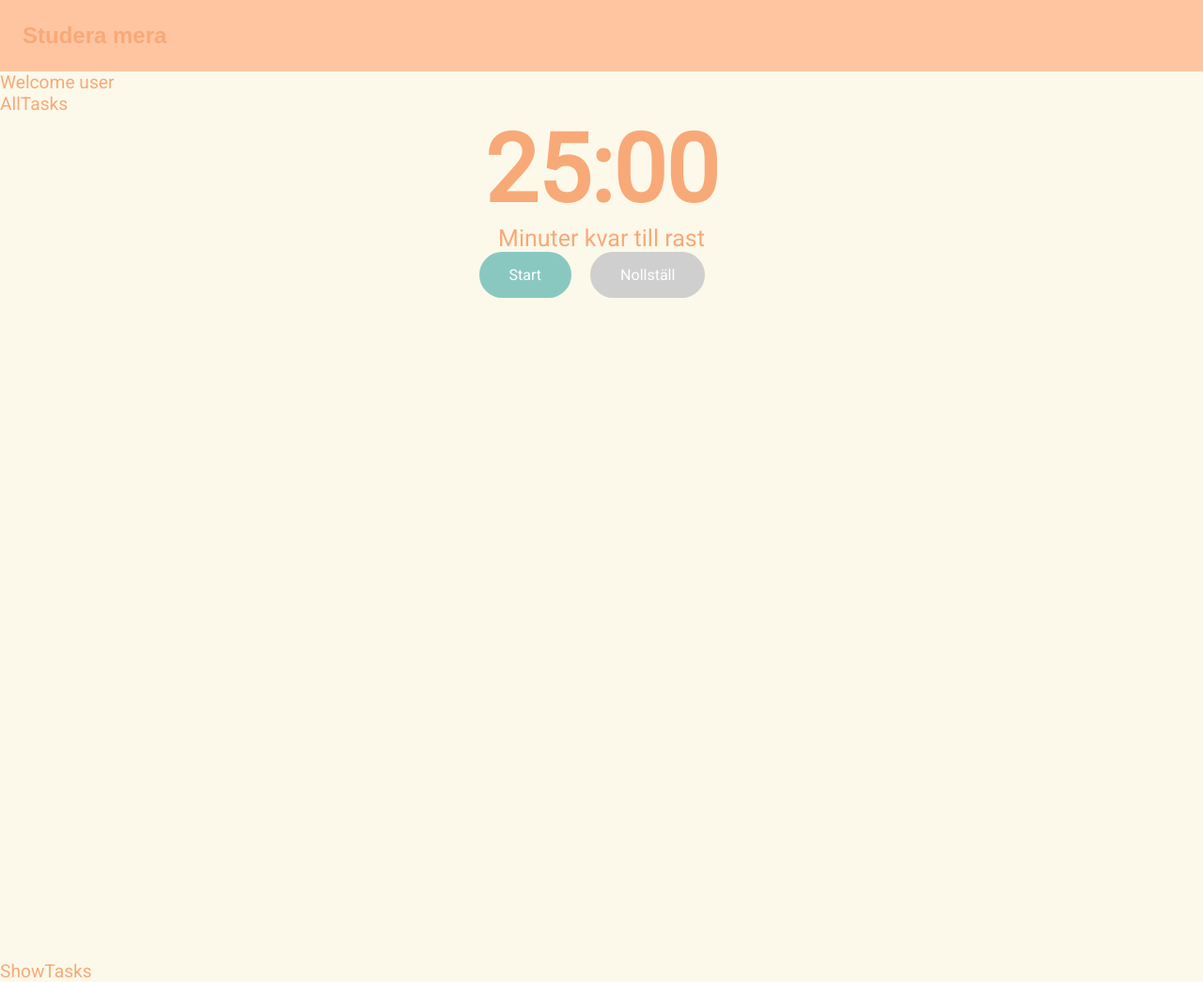
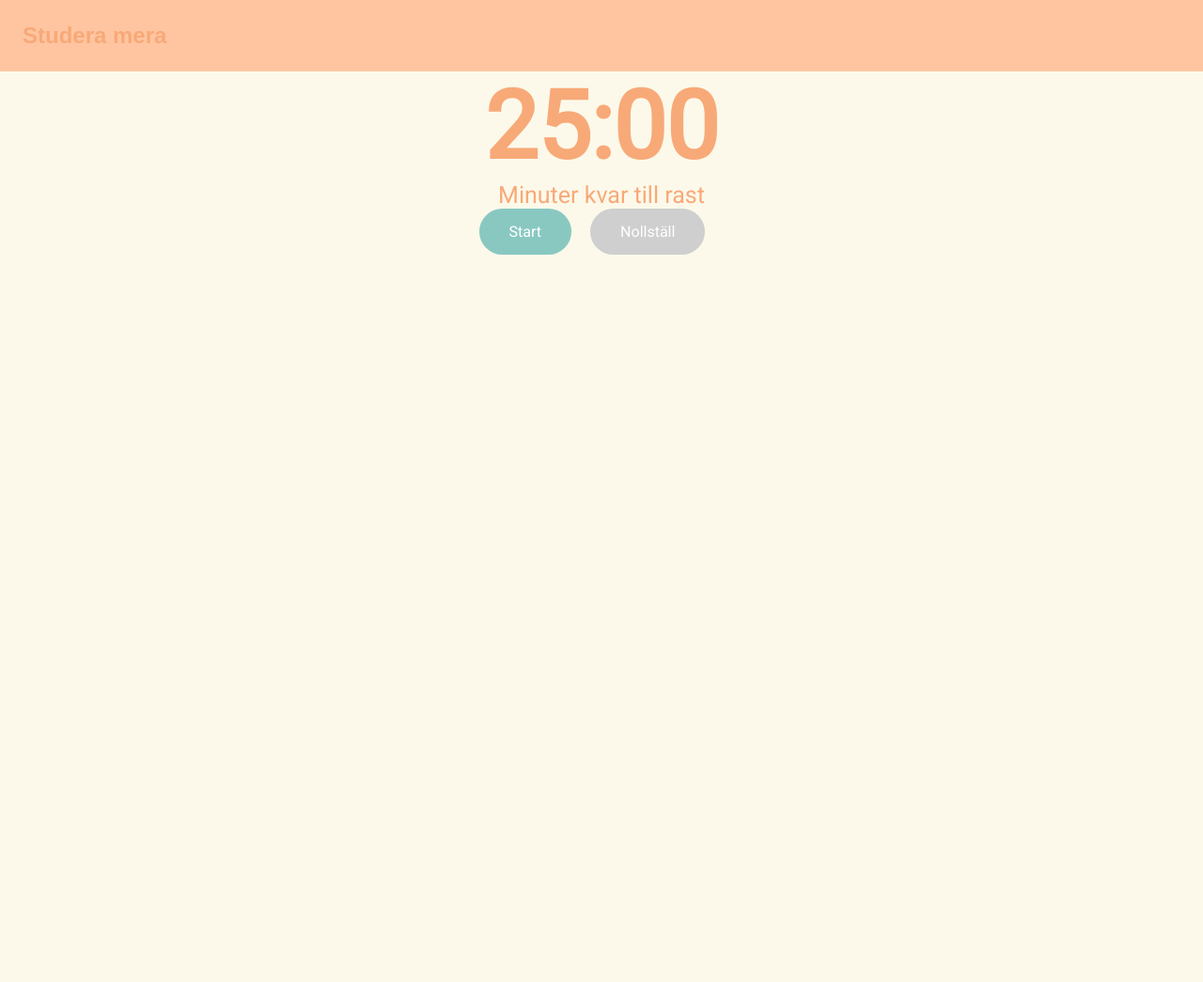
Before and after one commit to hannamollergren/Vue-Studeramera, a Vue app: page / in a window 1280 px wide. Shown: the whole page at 94% size. After the commit the page ends 976 px from the top, so only its background shows below. Built offline with nearby package versions, Linux system fonts and the light colour scheme; no server answers; a web font is replaced by a local one.

Commit message:
1) Intern länkning klar. 2) Lagt till en txt rad för att göra Start komponenten synlig

```diff
--- a/src/App.vue
+++ b/src/App.vue
@@ -1,11 +1,13 @@
 <template>
   <div id="app">
     <Header />
-    <Start />
-    <Welcome />
-    <AllTasks />
-    <Timer />
-    <ShowTask />
+    <Start v-if="showSta"/> <!-- v-if="false" hade också döljt den -->
+    <Welcome v-if="showWel"/>
+    <AllTasks v-if="showAllTas"/>
+    <!-- Är showShoTas false visas Timer komponenten, annars visas ShowTask komponenten -->
+    <Timer v-if="!showShoTas" v-on:timeup="showShowTask"/>
+    <ShowTask v-if="showShoTas"/>
+
   </div>
 </template>
 
@@ -19,7 +21,15 @@ import ShowTask from "./components/ShowTask.vue";
 
 export default {
   name: "App",
-
+  data() {
+    return{
+      showSta: false,
+      showWel: false,
+      showAllTas: false,
+      // showTim: false, showTime är inte relevant ännu
+      showShoTas: false,
+    };
+  },
   components: {
     Header,
     Start,
@@ -27,6 +37,17 @@ export default {
     AllTasks,
     Timer,
     ShowTask
+  },
+  methods:{
+    //
+    showShowTask()
+      {
+        this.showSta = true;
+        this.showWel = true;
+        this.showAllTas = true;
+        // showTim: false, showTime är inte relevant ännu
+        this.showShoTas = true;
+      }
   }
 };
 </script>
--- a/src/components/Start.vue
+++ b/src/components/Start.vue
@@ -4,6 +4,7 @@
 		<input type="text" placeholder="Hej, vem är du?" />
 		<button>Fortsätt</button>
 		-->
+		<p>Start komp</p>
 	</div>
 </template>
 
```
